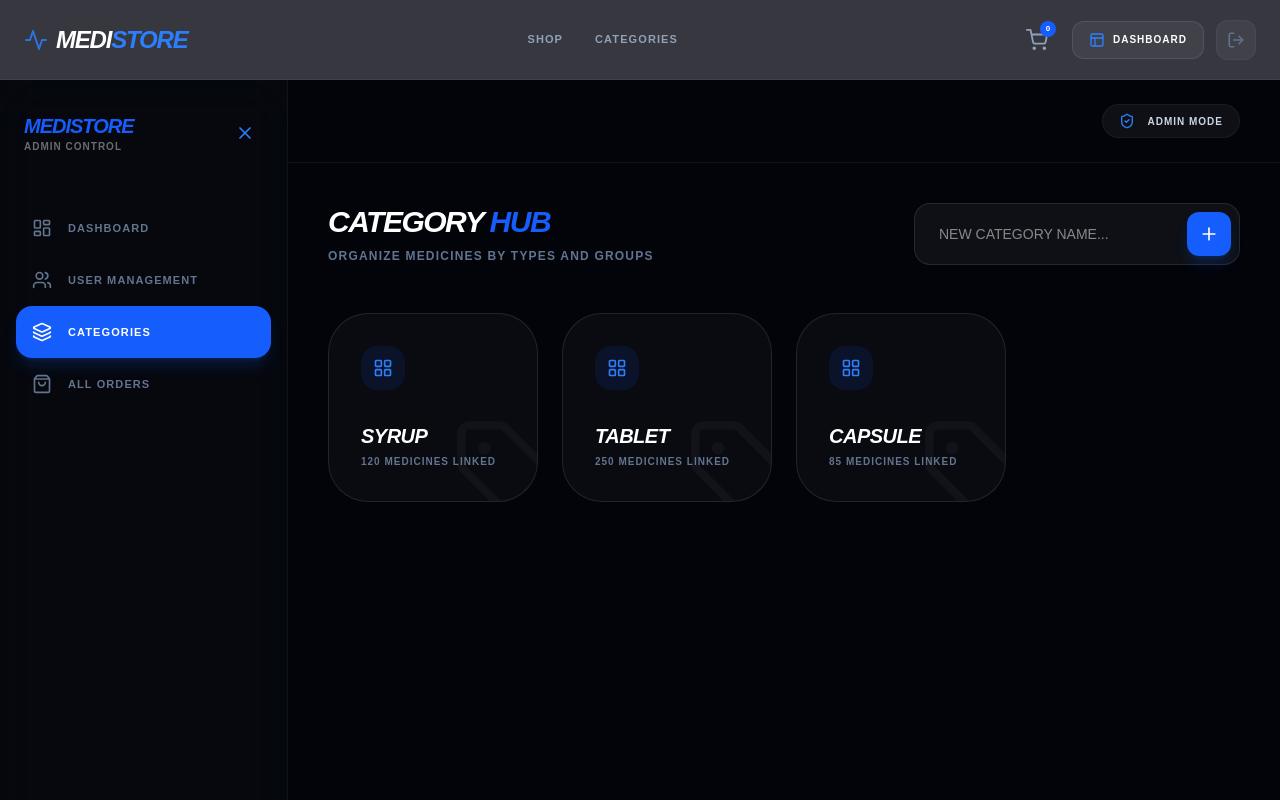
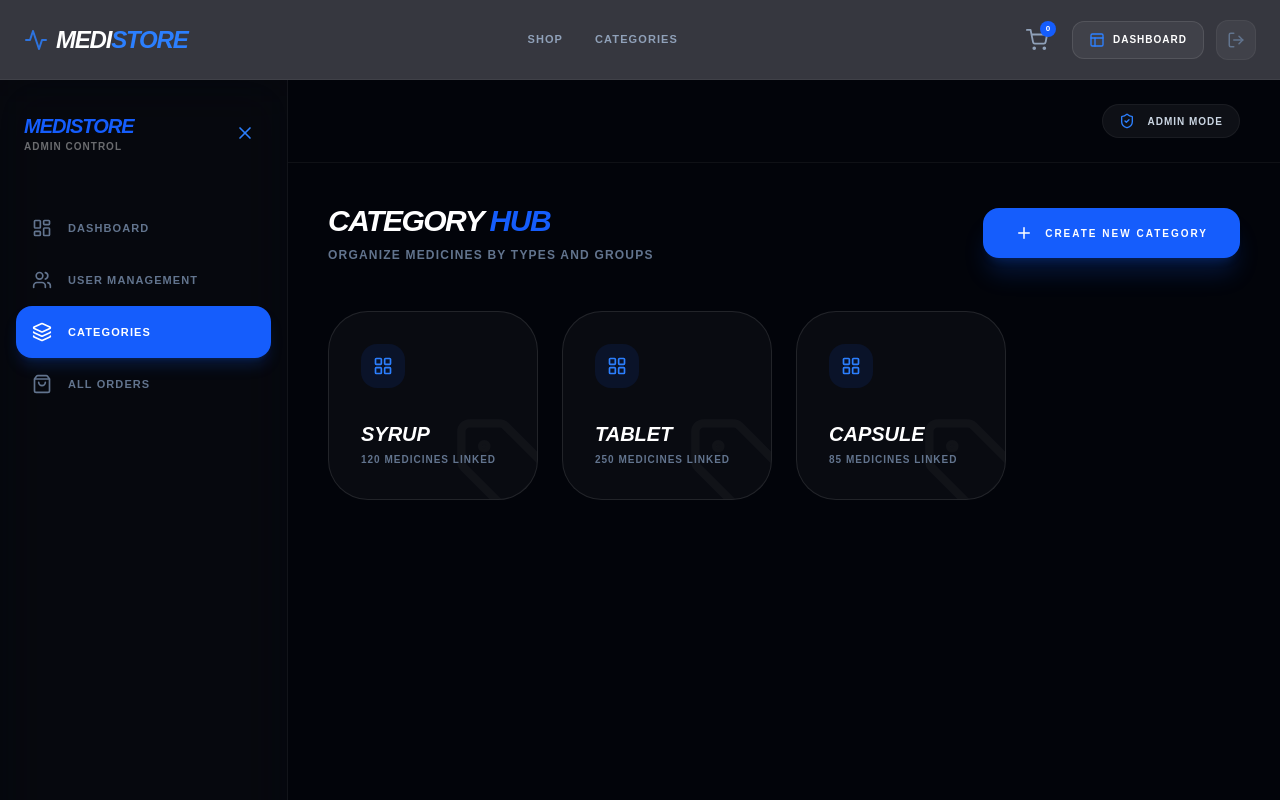
Before and after one commit to alhaz-431/storefrontend, a Next.js app: page /admin/categories in a window 1280 px wide. Shown: the top 800 px of the page. Built offline with nearby package versions, Linux system fonts and the light colour scheme.

Commit message:
updated pages

```diff
--- a/src/app/(admin)/admin/categories/page.tsx
+++ b/src/app/(admin)/admin/categories/page.tsx
@@ -1,40 +1,36 @@
 "use client";
 import { useState } from "react";
 import { motion, AnimatePresence } from "framer-motion";
-import { LayoutGrid, Plus, Trash2, Tag } from "lucide-react";
+import { LayoutGrid, Plus, Trash2, Tag, X, Save } from "lucide-react";
 
 export default function CategoryPage() {
-  // ১. স্টেট ডিক্লেয়ার করা (এখানে ক্যাটাগরি লিস্ট থাকবে)
   const [categories, setCategories] = useState([
     { id: 1, name: "SYRUP", count: 120 },
     { id: 2, name: "TABLET", count: 250 },
     { id: 3, name: "CAPSULE", count: 85 },
   ]);
 
-  // নতুন ক্যাটাগরির নামের জন্য স্টেট
-  const [newCategory, setNewCategory] = useState("");
+  const [isModalOpen, setIsModalOpen] = useState(false); // ফরম ওপেন করার জন্য
+  const [newCatName, setNewCatName] = useState("");
 
-  // ২. নতুন ক্যাটাগরি অ্যাড করার ফাংশন
-  const handleAddCategory = () => {
-    if (newCategory.trim() === "") return; // খালি থাকলে অ্যাড হবে না
+  // ১. নতুন ক্যাটাগরি তৈরি করার লজিক
+  const handleCreateCategory = () => {
+    if (!newCatName.trim()) return;
 
-    const categoryObj = {
-      id: Date.now(), // ইউনিক আইডি
-      name: newCategory.toUpperCase(), // সব বড় হাতের অক্ষরে হবে
-      count: 0,
+    const newEntry = {
+      id: Date.now(),
+      name: newCatName.toUpperCase(),
+      count: 0
     };
 
-    setCategories([...categories, categoryObj]); // লিস্টে নতুনটা যোগ করা
-    setNewCategory(""); // ইনপুট বক্স খালি করা
-  };
-
-  // ৩. ডিলিট করার ফাংশন
-  const deleteCategory = (id: number) => {
-    setCategories(categories.filter((cat) => cat.id !== id));
+    setCategories([newEntry, ...categories]);
+    setNewCatName("");
+    setIsModalOpen(false); // ফরম বন্ধ করে দেওয়া
   };
 
   return (
-    <div className="p-6 lg:p-10">
+    <div className="p-6 lg:p-10 relative">
+      {/* হেডার */}
       <div className="flex flex-col md:flex-row md:items-center justify-between gap-6 mb-12">
         <div>
           <h1 className="text-3xl font-black italic uppercase tracking-tighter text-white">
@@ -45,23 +41,13 @@ export default function CategoryPage() {
           </p>
         </div>
 
-        {/* ইনপুট ফিল্ড এবং অ্যাড বাটন */}
-        <div className="flex items-center gap-2 bg-white/5 border border-white/10 p-2 rounded-2xl focus-within:border-blue-600 transition-all">
-          <input
-            type="text"
-            value={newCategory}
-            onChange={(e) => setNewCategory(e.target.value)}
-            placeholder="New category name..."
-            className="bg-transparent pl-4 pr-2 py-2 text-sm outline-none w-48 md:w-64 text-white uppercase"
-            onKeyDown={(e) => e.key === 'Enter' && handleAddCategory()} // এন্টার দিলে অ্যাড হবে
-          />
-          <button
-            onClick={handleAddCategory}
-            className="bg-blue-600 hover:bg-blue-500 text-white p-3 rounded-xl transition-all shadow-lg shadow-blue-600/20"
-          >
-            <Plus size={20} />
-          </button>
-        </div>
+        {/* প্লাস বাটন - যা ফরম ওপেন করবে */}
+        <button
+          onClick={() => setIsModalOpen(true)}
+          className="flex items-center gap-3 bg-blue-600 hover:bg-blue-500 text-white px-8 py-4 rounded-2xl font-black uppercase text-[10px] tracking-[0.2em] transition-all shadow-xl shadow-blue-600/20 active:scale-95"
+        >
+          <Plus size={18} /> Create New Category
+        </button>
       </div>
 
       {/* ক্যাটাগরি লিস্ট */}
@@ -71,35 +57,77 @@ export default function CategoryPage() {
             <motion.div
               key={cat.id}
               layout
-              initial={{ opacity: 0, scale: 0.8 }}
+              initial={{ opacity: 0, scale: 0.9 }}
               animate={{ opacity: 1, scale: 1 }}
-              exit={{ opacity: 0, scale: 0.8 }}
+              exit={{ opacity: 0, scale: 0.9 }}
               className="bg-white/[0.03] border border-white/10 p-8 rounded-[40px] group hover:border-blue-600/40 transition-all relative overflow-hidden"
             >
               <Tag className="absolute -right-4 -bottom-4 text-white/[0.03] group-hover:text-blue-600/10" size={100} />
-
               <div className="flex justify-between items-start relative z-10">
-                <div className="bg-blue-600/10 text-blue-500 p-3 rounded-2xl">
-                  <LayoutGrid size={20} />
-                </div>
-                <button
-                  onClick={() => deleteCategory(cat.id)}
-                  className="p-2 text-red-500/40 hover:text-red-500 transition-colors opacity-0 group-hover:opacity-100"
-                >
+                <div className="bg-blue-600/10 text-blue-500 p-3 rounded-2xl"><LayoutGrid size={20} /></div>
+                <button onClick={() => setCategories(categories.filter(c => c.id !== cat.id))} className="p-2 text-red-500/40 hover:text-red-500 transition-colors opacity-0 group-hover:opacity-100">
                   <Trash2 size={18} />
                 </button>
               </div>
-
               <div className="mt-8 relative z-10">
-                <h3 className="text-xl font-black uppercase italic text-white tracking-tight">{cat.name}</h3>
-                <p className="text-slate-500 text-[10px] font-black uppercase tracking-widest mt-1">
-                  {cat.count} Medicines Linked
-                </p>
+                <h3 className="text-xl font-black uppercase italic text-white">{cat.name}</h3>
+                <p className="text-slate-500 text-[10px] font-black uppercase tracking-widest mt-1">{cat.count} Medicines Linked</p>
               </div>
             </motion.div>
           ))}
         </AnimatePresence>
       </div>
+
+      {/* --- ২. CREATE CATEGORY MODAL FORM --- */}
+      <AnimatePresence>
+        {isModalOpen && (
+          <div className="fixed inset-0 z-[100] flex items-center justify-center p-4">
+            {/* ব্যাকগ্রাউন্ড ব্লার */}
+            <motion.div
+              initial={{ opacity: 0 }} animate={{ opacity: 1 }} exit={{ opacity: 0 }}
+              onClick={() => setIsModalOpen(false)}
+              className="absolute inset-0 bg-black/80 backdrop-blur-md"
+            />
+
+            {/* ফরম বডি */}
+            <motion.div
+              initial={{ scale: 0.9, opacity: 0, y: 20 }}
+              animate={{ scale: 1, opacity: 1, y: 0 }}
+              exit={{ scale: 0.9, opacity: 0, y: 20 }}
+              className="bg-[#0a0c14] border border-white/10 p-10 rounded-[48px] w-full max-w-md relative z-10 shadow-2xl"
+            >
+              <button onClick={() => setIsModalOpen(false)} className="absolute top-8 right-8 text-slate-500 hover:text-white transition-colors">
+                <X size={24}/>
+              </button>
+
+              <h2 className="text-2xl font-black italic uppercase text-white mb-2">Add New <span className="text-blue-600">Category</span></h2>
+              <p className="text-slate-500 text-[10px] font-bold uppercase tracking-widest mb-8">Fill up the information below</p>
+
+              <div className="space-y-6">
+                <div>
+                  <label className="text-slate-400 text-[10px] font-black uppercase tracking-[0.2em] block mb-3 ml-1">Category Name</label>
+                  <input
+                    autoFocus
+                    type="text"
+                    placeholder="E.G. SYRUP, TABLET..."
+                    className="w-full bg-white/5 border border-white/10 px-6 py-4 rounded-2xl text-white outline-none focus:border-blue-600 transition-all uppercase font-bold"
+                    value={newCatName}
+                    onChange={(e) => setNewCatName(e.target.value)}
+                    onKeyDown={(e) => e.key === 'Enter' && handleCreateCategory()}
+                  />
+                </div>
+
+                <button
+                  onClick={handleCreateCategory}
+                  className="w-full bg-blue-600 hover:bg-blue-500 text-white py-5 rounded-2xl font-black uppercase text-xs tracking-[0.3em] flex items-center justify-center gap-3 transition-all shadow-lg shadow-blue-600/20 mt-4"
+                >
+                  <Save size={18} /> Save Category
+                </button>
+              </div>
+            </motion.div>
+          </div>
+        )}
+      </AnimatePresence>
     </div>
   );
 }
```
